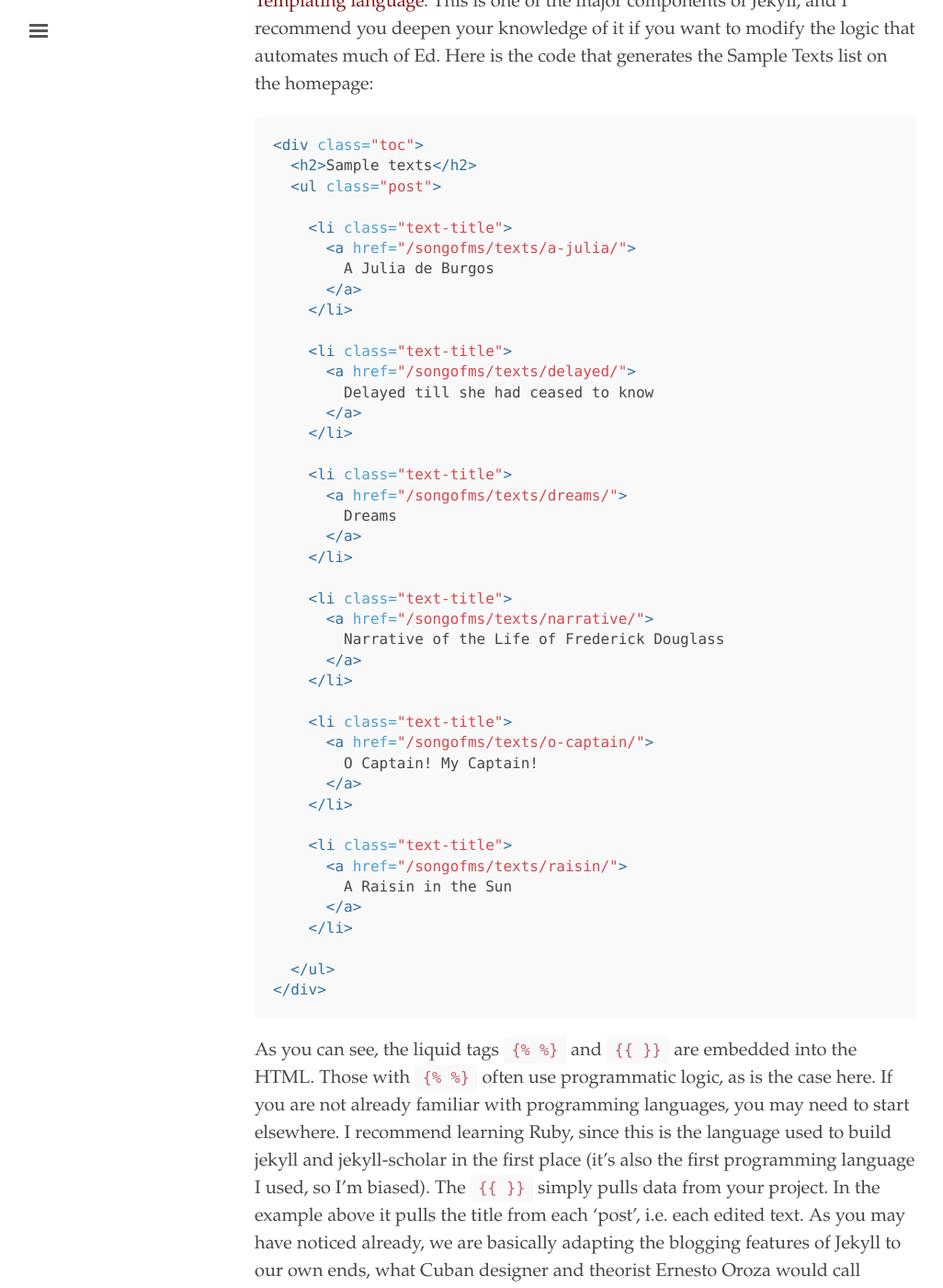
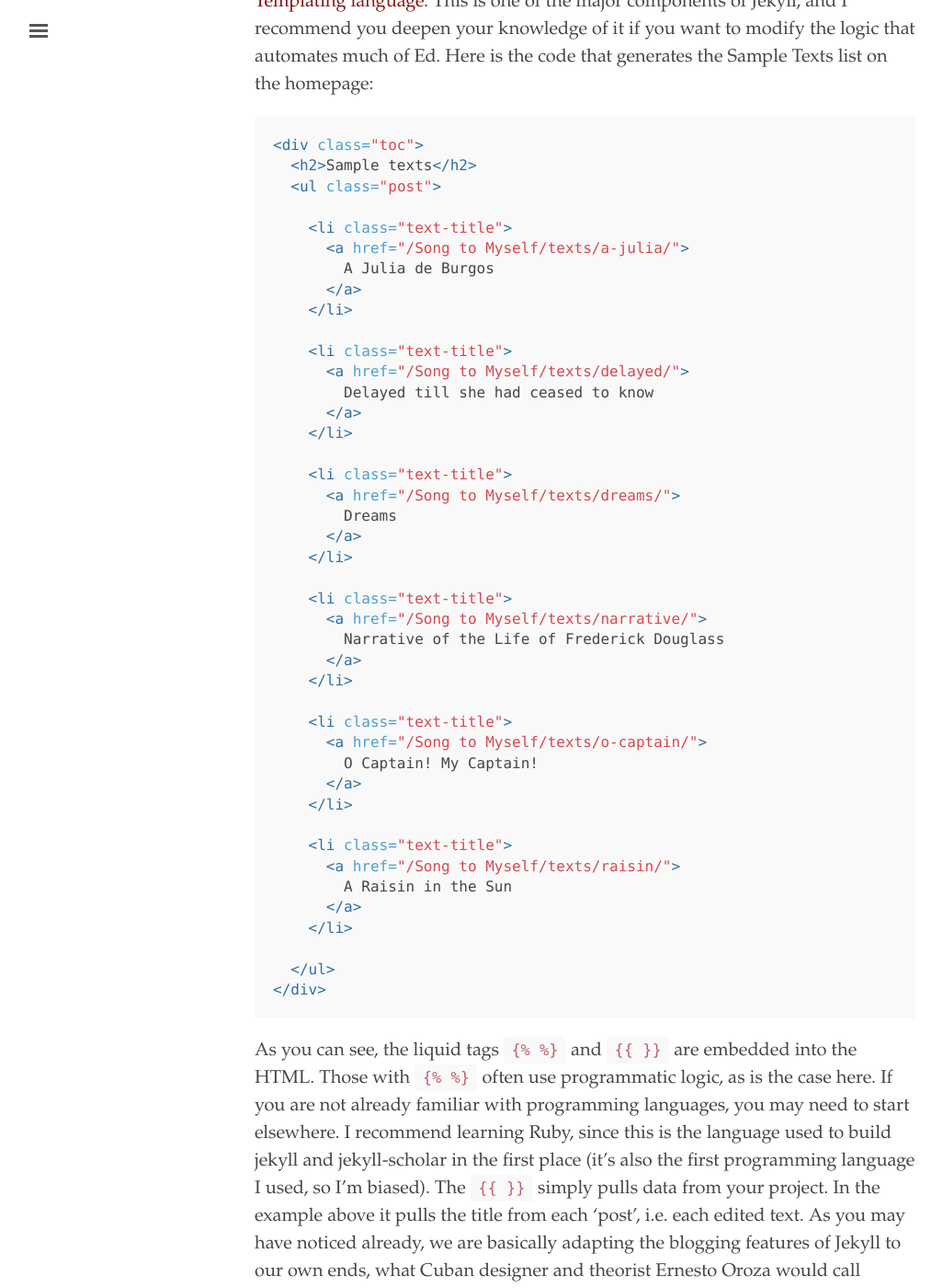
Before and after one commit to nuriasanchezm/songofortomyself, a Jekyll site: the page built from documentation.md, in a window 1280 px wide and 1400 px high, scrolled down 17712 px. Shown: the whole window at 92% size, without its empty margins (3-1029 px from the left). Built offline with Jekyll 4.4.1, drawn with Linux system fonts in a browser that asks for light colours; some of the changed text lies outside the part shown.

Commit message:
Update baseurl

```diff
--- a/_config.yml
+++ b/_config.yml
@@ -1,11 +1,11 @@
 # Built with Jekyll 3.6.0
 
 # Setup
-title:               Song to Myself.
+title:               Song to Myself
 tagline:             'A project about Song of Myself (LII) in translation'
 description:         'something abt ww in translation pointing out borges'
 url:                 ''
-baseurl:             '/songofms'
+baseurl:             '/Song to Myself'
 
 # About/contact
 author:
```
